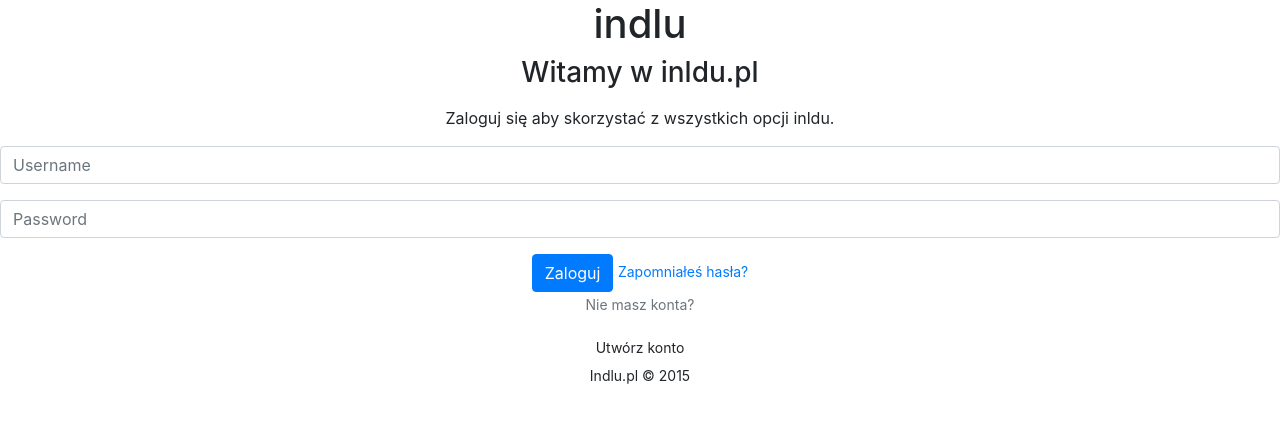
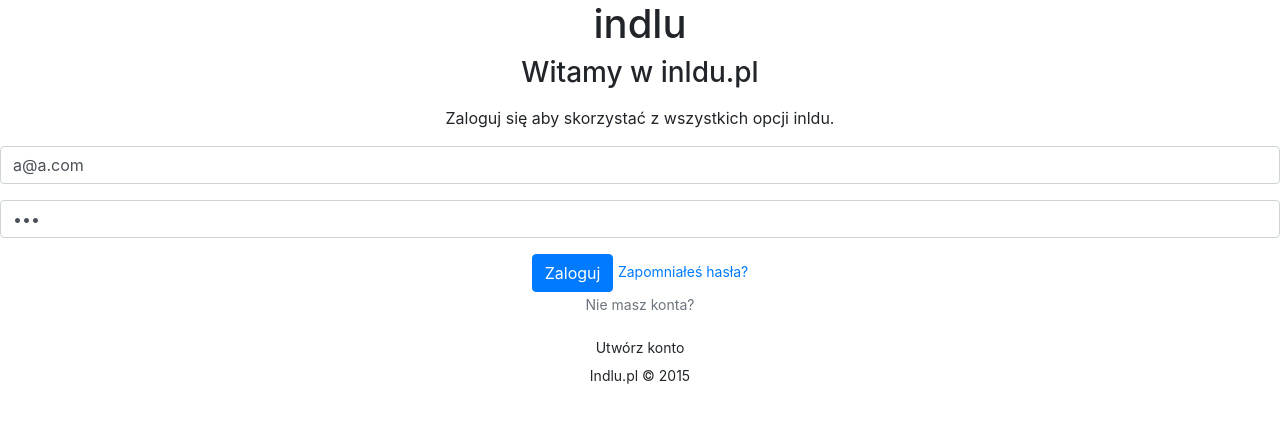
Before and after one commit to Nes1k/indlu, a Django app: template template/account/login.html in a window 1280 px wide. Shown: the top 423 px of the page. Run offline with Django 3.2, Linux system fonts and the light colour scheme; the template is opened without the code that fills it, so the values that code supplies are empty; some libraries are stand-ins or nearby versions.

Commit message:
Next commit

```diff
--- a/template/account/login.html
+++ b/template/account/login.html
@@ -15,10 +15,10 @@
             <p>Zaloguj się aby skorzystać z wszystkich opcji inldu.</p>
             <form role="form" data-parsley-validate="" novalidate="" class="m-t" method="POST" action="{% url 'account_login' %}">{% csrf_token %}
                 <div class="form-group">
-                    <input name="login" type="email" class="form-control" placeholder="Username" required="">
+                    <input name="login" type="email" class="form-control" placeholder="Username" value="a@a.com" required="">
                 </div>
                 <div class="form-group">
-                    <input type="password" name="password" class="form-control" placeholder="Password" required="">
+                    <input type="password" name="password" class="form-control" placeholder="Password" value="qwe" required="">
                 </div>
                 <button type="submit" class="btn btn-primary block full-width m-b">Zaloguj</button>
 
```
